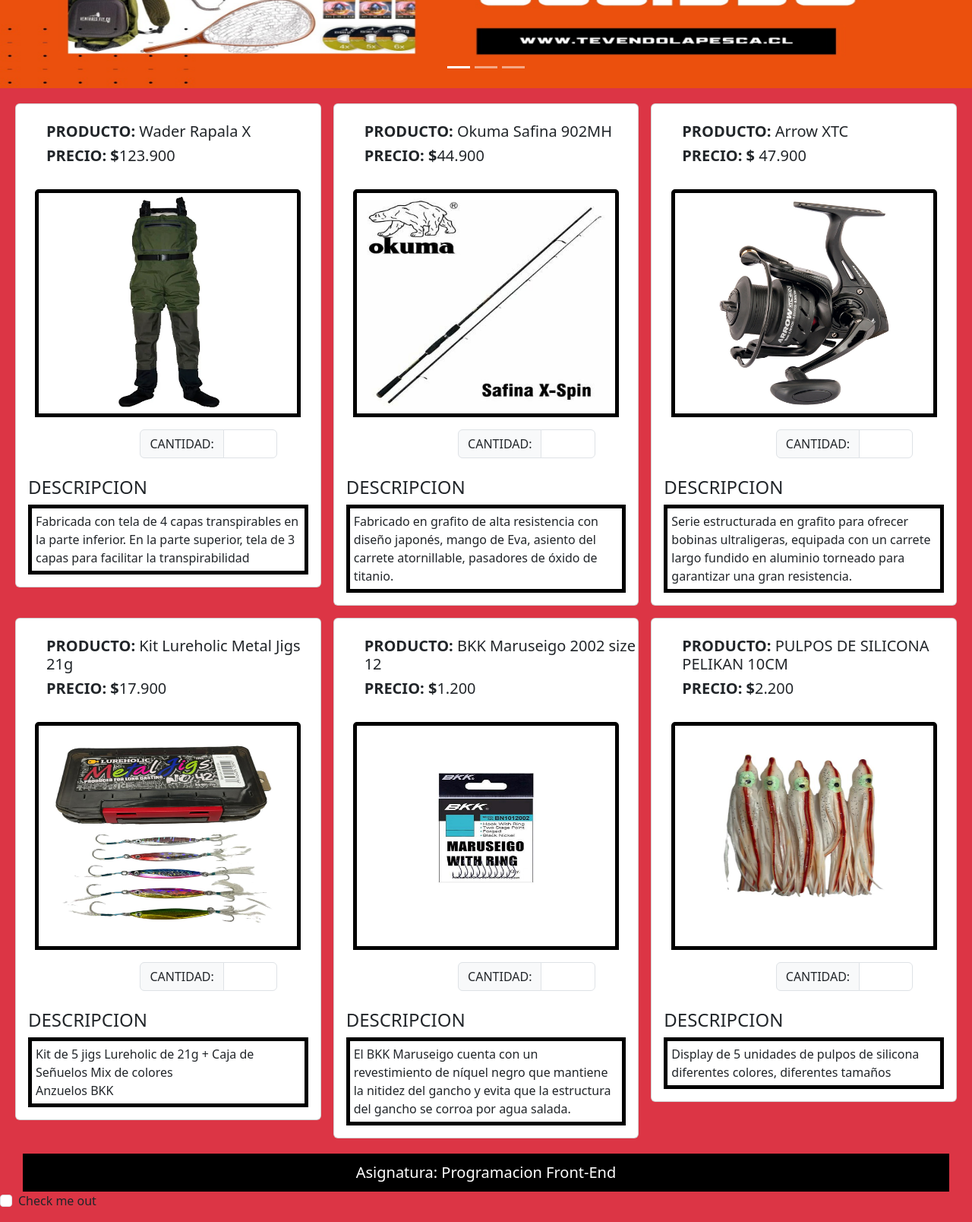
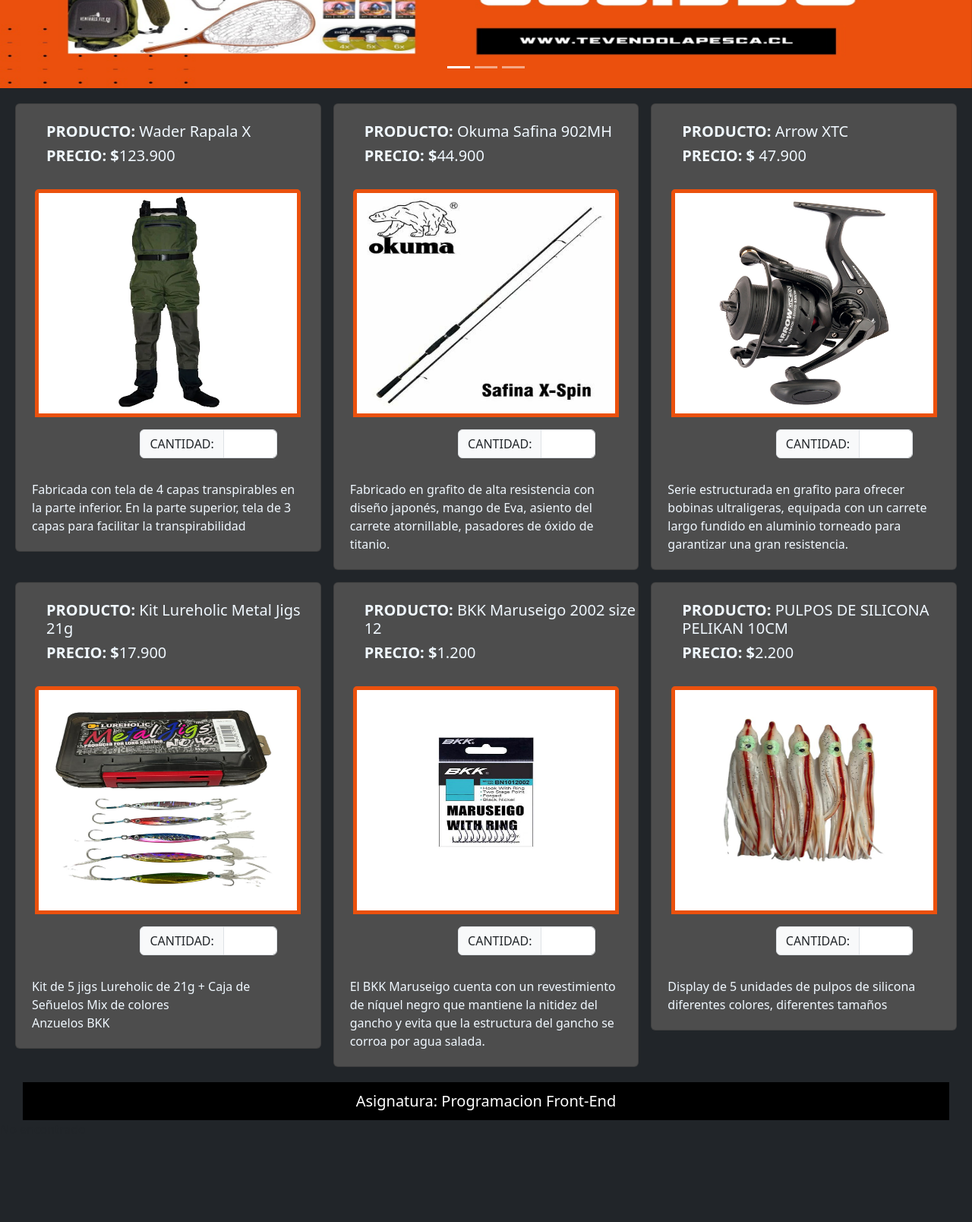
Before and after one commit to bittaxis/EVA2, a plain HTML site: page galeria.html in a window 1280 px wide. Shown: the part 360-1968 px from the top of the page at 76% size. After the commit the page ends 1858 px from the top, so only its background shows below. Drawn offline with nearby package versions, Linux system fonts and the light colour scheme.

Commit message:
Pagina lista

```diff
--- a/estilos/estilos.css
+++ b/estilos/estilos.css
@@ -1,3 +1,7 @@
+
+nav a{
+    margin-left: 20px;
+}
 
 nav a:hover{
     text-decoration: underline;
@@ -6,6 +10,9 @@
 #cont_acerca{
     background-color: #000;
     color: aliceblue;
+    padding-top: 10px;
+    padding-bottom: 10px;
+    margin-bottom: 10px;
 }
 
 
@@ -17,6 +24,10 @@
     margin-left: 20px;
     padding: 5px;
 
+}
+
+#personal{
+    margin-bottom: 10px;
 }
 
 
@@ -34,26 +45,66 @@
     padding: 40px;
     border: white 5px double;
     color: aliceblue;
+    border-radius: 20px;
+    box-shadow: 5px 7px 20px #eb510d;
+    background-color: #4D4D4D;
 }
+
+
+form input:hover{
+    transition: box-shadow 1s;
+    box-shadow: 5px 7px 20px #eb510d;
+}
+
 
 #tarjetas{
     margin: 20px;
 }
 
 #tarjetas img{
-    border: #000 5px solid;
+    border: #eb510d 5px solid;
 }
 
 #tarjetas h5{
     padding-left: 40px;
+    color: aliceblue;
 }
 
+
 #tarjetas p{
-    border: #000 5px solid;
     padding: 5px;
+    color: aliceblue;
+
+}
+
+#caja{
+    background-color: #4D4D4D;
+    transition:  0.5s;
+
+
+}
+
+#caja:hover{
+    transition: box-shadow 1s;
+    box-shadow: 3px 1px 51px 6px #eb510d;
+
 }
 
 #cant{
     padding-right: 11%;
     padding-left: 40%;
 }
+
+@media screen and (max-width: 800px){
+
+    nav a h4{
+
+        padding-right: 60px;
+    }
+
+    form{
+        margin-left: 10%;
+        margin-right: 10%;
+    }
+
+}
--- a/galeria.html
+++ b/galeria.html
@@ -10,7 +10,7 @@
 
 </head>
 
-<body class="bg-danger">
+<body class="bg-dark">
 
   <nav class="navbar navbar-expand-lg text-bg-danger">
       <div class="container-fluid">
@@ -40,13 +40,13 @@
           </div>
           <div class="carousel-inner">
             <div class="carousel-item active">
-              <img src="imagenes/promo1.jpg" class="d-block w-100" alt="..." width="100%" height="350px">
+              <img src="imagenes/promo1.jpg" class="d-block w-100" alt="No encontrado" width="100%" height="350px">
             </div>
             <div class="carousel-item">
-              <img src="imagenes/promo2.jpg" class="d-block w-100" alt="..."  width="100%" height="350px" >
+              <img src="imagenes/promo2.jpg" class="d-block w-100" alt="No encontrado"  width="100%" height="350px" >
             </div>
             <div class="carousel-item">
-              <img src="imagenes/promo3.jpg" class="d-block w-100" alt="..."  width="100%" height="350px">
+              <img src="imagenes/promo3.jpg" class="d-block w-100" alt="No encontrado"  width="100%" height="350px">
             </div>
           </div>
           <button class="carousel-control-prev" type="button" data-bs-target="#carouselExampleIndicators" data-bs-slide="prev">
@@ -62,22 +62,21 @@
 
         <div id="tarjetas">
           <div class="row row-cols-1 row-cols-md-3 g-3">
-            <div class="col">
-              <div class="card">
+            <div  class="col">
+              <div id="caja" class="card">
                 <div>
                 </br>
                   <h5 class="card-title "><strong>PRODUCTO:</strong> Wader Rapala X </h5>
                   <h5 class="card-title "><strong>PRECIO: $</strong>123.900 </h5>
                 </div>
               </br>
-                <img style="width: 350px; height: 300px;" src="imagenes/producto1.webp" class="card-img-top mx-auto" alt="...">
+                <img style="width: 350px; height: 300px;" src="imagenes/producto1.webp" class="card-img-top mx-auto" alt="No encontrado">
                 <div class="card-body">
                   <div id="cant" class="input-group flex-nowrap">
                     <span class="input-group-text" id="addon-wrapping">CANTIDAD:</span>
                     <input type="number" class="form-control" aria-label="Username" aria-describedby="addon-wrapping">
                   </div>
                 </br>
-                  <h4>DESCRIPCION</h4>
                   <p class="card-text">
                         Fabricada con tela de 4 capas transpirables en la parte inferior.
                         En la parte superior, tela de 3 capas para facilitar la transpirabilidad
@@ -87,21 +86,20 @@
             </div>
 
             <div class="col">
-              <div class="card">
+              <div id="caja" class="card">
                 <div>
                 </br>
                   <h5 class="card-title "><strong>PRODUCTO:</strong> Okuma Safina 902MH</h5>
                   <h5 class="card-title "><strong>PRECIO: $</strong>44.900</h5>
                 </div>
               </br>
-                <img style="width: 350px; height: 300px;" src="imagenes/producto2.jpg" class="card-img-top mx-auto" alt="...">
+                <img style="width: 350px; height: 300px;" src="imagenes/producto2.jpg" class="card-img-top mx-auto" alt="No encontrado">
                 <div class="card-body">
                   <div id="cant" class="input-group flex-nowrap">
                     <span class="input-group-text" id="addon-wrapping">CANTIDAD:</span>
                     <input type="number" class="form-control" aria-label="Username" aria-describedby="addon-wrapping">
                   </div>
                 </br>
-                  <h4>DESCRIPCION</h4>
                   <p class="card-text">
                     Fabricado en grafito de alta resistencia con diseño japonés,
                     mango de Eva, asiento del carrete atornillable,
@@ -112,21 +110,20 @@
             </div>
 
             <div class="col">
-              <div class="card">
+              <div id="caja" class="card">
                 <div>
                 </br>
                   <h5 class="card-title "><strong>PRODUCTO:</strong> Arrow XTC </h5>
                   <h5 class="card-title "><strong>PRECIO: $</strong> 47.900</h5>
                 </div>
               </br>
-                <img style="width: 350px; height: 300px;" src="imagenes/producto3.jpg" class="card-img-top mx-auto" alt="...">
+                <img style="width: 350px; height: 300px;" src="imagenes/producto3.jpg" class="card-img-top mx-auto" alt="No encontrado">
                 <div class="card-body">
                   <div id="cant" class="input-group flex-nowrap">
                     <span class="input-group-text" id="addon-wrapping">CANTIDAD:</span>
                     <input type="number" class="form-control" aria-label="Username" aria-describedby="addon-wrapping">
                   </div>
                 </br>
-                  <h4>DESCRIPCION</h4>
                   <p class="card-text">
                       Serie estructurada en grafito para ofrecer bobinas ultraligeras,
                       equipada con un carrete largo fundido en aluminio torneado para
@@ -137,21 +134,20 @@
             </div>
 
             <div class="col">
-              <div class="card">
+              <div id="caja" class="card">
                 <div>
                 </br>
                   <h5 class="card-title "><strong>PRODUCTO:</strong> Kit Lureholic Metal Jigs 21g</h5>
                   <h5 class="card-title "><strong>PRECIO: $</strong>17.900</h5>
                 </div>
               </br>
-                <img style="width: 350px; height: 300px;" src="imagenes/producto4.jpg" class="card-img-top mx-auto" alt="...">
+                <img style="width: 350px; height: 300px;" src="imagenes/producto4.jpg" class="card-img-top mx-auto" alt="No encontrado">
                 <div class="card-body">
                   <div id="cant" class="input-group flex-nowrap">
                     <span class="input-group-text" id="addon-wrapping">CANTIDAD:</span>
                     <input type="number" class="form-control" aria-label="Username" aria-describedby="addon-wrapping">
                   </div>
                 </br>
-                  <h4>DESCRIPCION</h4>
                   <p class="card-text">
 
                     Kit de 5 jigs Lureholic de 21g + Caja de Señuelos
@@ -164,21 +160,20 @@
             </div>
 
             <div class="col">
-              <div class="card">
+              <div id="caja" class="card">
                 <div>
                 </br>
                   <h5 class="card-title "><strong>PRODUCTO:</strong> BKK Maruseigo 2002 size 12</h5>
                   <h5 class="card-title "><strong>PRECIO: $</strong>1.200 </h5>
                 </div>
               </br>
-                <img style="width: 350px; height: 300px;" src="imagenes/producto5.jpg" class="card-img-top mx-auto" alt="...">
+                <img style="width: 350px; height: 300px;" src="imagenes/producto5.jpg" class="card-img-top mx-auto" alt="No encontrado">
                 <div class="card-body">
                   <div id="cant" class="input-group flex-nowrap">
                     <span class="input-group-text" id="addon-wrapping">CANTIDAD:</span>
                     <input type="number" class="form-control" aria-label="Username" aria-describedby="addon-wrapping">
                   </div>
                 </br>
-                  <h4>DESCRIPCION</h4>
                   <p class="card-text">
                     El BKK Maruseigo cuenta con un revestimiento de níquel negro
                     que mantiene la nitidez del gancho y evita que la estructura
@@ -189,21 +184,20 @@
             </div>
 
             <div class="col">
-              <div class="card">
+              <div id="caja" class="card">
                 <div>
                 </br>
                   <h5 class="card-title "><strong>PRODUCTO:</strong> PULPOS DE SILICONA PELIKAN 10CM</h5>
                   <h5 class="card-title "><strong>PRECIO: $</strong>2.200 </h5>
                 </div>
               </br>
-                <img style="width: 350px; height: 300px;" src="imagenes/producto6.jpg" class="card-img-top mx-auto" alt="...">
+                <img style="width: 350px; height: 300px;" src="imagenes/producto6.jpg" class="card-img-top mx-auto" alt="No encontrado">
                 <div class="card-body">
                   <div id="cant" class="input-group flex-nowrap">
                     <span class="input-group-text" id="addon-wrapping">CANTIDAD:</span>
                     <input type="number" class="form-control" aria-label="Username" aria-describedby="addon-wrapping">
                   </div>
                 </br>
-                  <h4>DESCRIPCION</h4>
                   <p class="card-text">
                     Display de 5 unidades de pulpos de silicona
                     diferentes colores,
@@ -232,11 +226,4 @@
     <script src="https://cdn.jsdelivr.net/npm/bootstrap@5.3.3/dist/js/bootstrap.bundle.min.js" integrity="sha384-YvpcrYf0tY3lHB60NNkmXc5s9fDVZLESaAA55NDzOxhy9GkcIdslK1eN7N6jIeHz" crossorigin="anonymous"></script>
 
 </body>
-</html>
-
-
-
-<div class="mb-3 form-check">
-  <input type="checkbox" class="form-check-input" id="exampleCheck1">
-  <label class="form-check-label" for="exampleCheck1">Check me out</label>
-</div>
+</html>No encontrado
```
Also changed, not shown: index.html (+21 -17 lines), login.html (+5 -5 lines), imagenes/banner.jpg (deleted), imagenes/publi1.jpg (added), imagenes/sale.jpg (added), imagenes/sale2.jpg (added), imagenes/sale3.jpg (added), imagenes/seguridad1.jpg (added), imagenes/seguridad2.jpg (added), imagenes/seguridad3.jpg (added), 1 other file.
